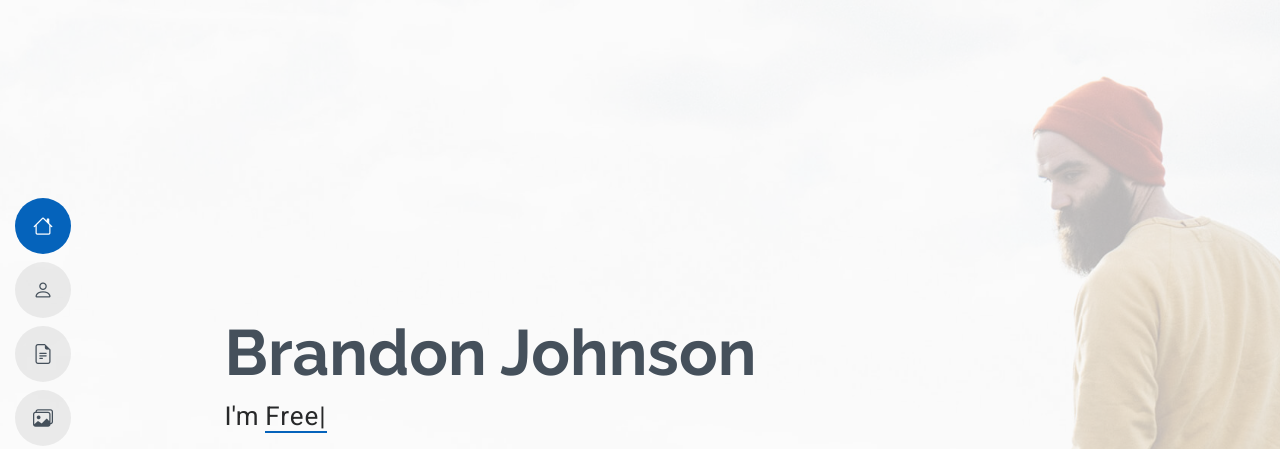
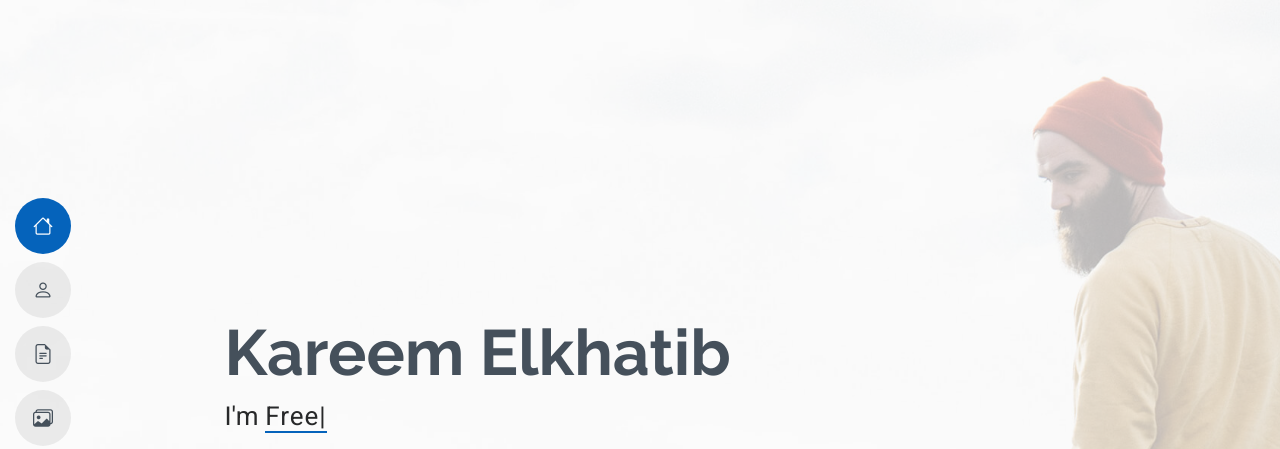
Before and after one commit to kkareem01/kkareem01.github.io, a plain HTML site: page index.html in a window 1280 px wide. Shown: the top 449 px of the page. Drawn offline with nearby package versions, Linux system fonts and the light colour scheme; a script that the page names is missing.

Commit message:
Update index.html

```diff
--- a/index.html
+++ b/index.html
@@ -65,7 +65,7 @@
       <div class="container" data-aos="zoom-out">
         <div class="row justify-content-center">
           <div class="col-lg-9">
-            <h2>Brandon Johnson</h2>
+            <h2>Kareem Elkhatib</h2>
             <p>I'm <span class="typed" data-typed-items="Designer, Developer, Freelancer, Photographer">Designer</span><span class="typed-cursor typed-cursor--blink" aria-hidden="true"></span></p>
             <div class="social-links">
               <a href="#"><i class="bi bi-twitter-x"></i></a>
```
